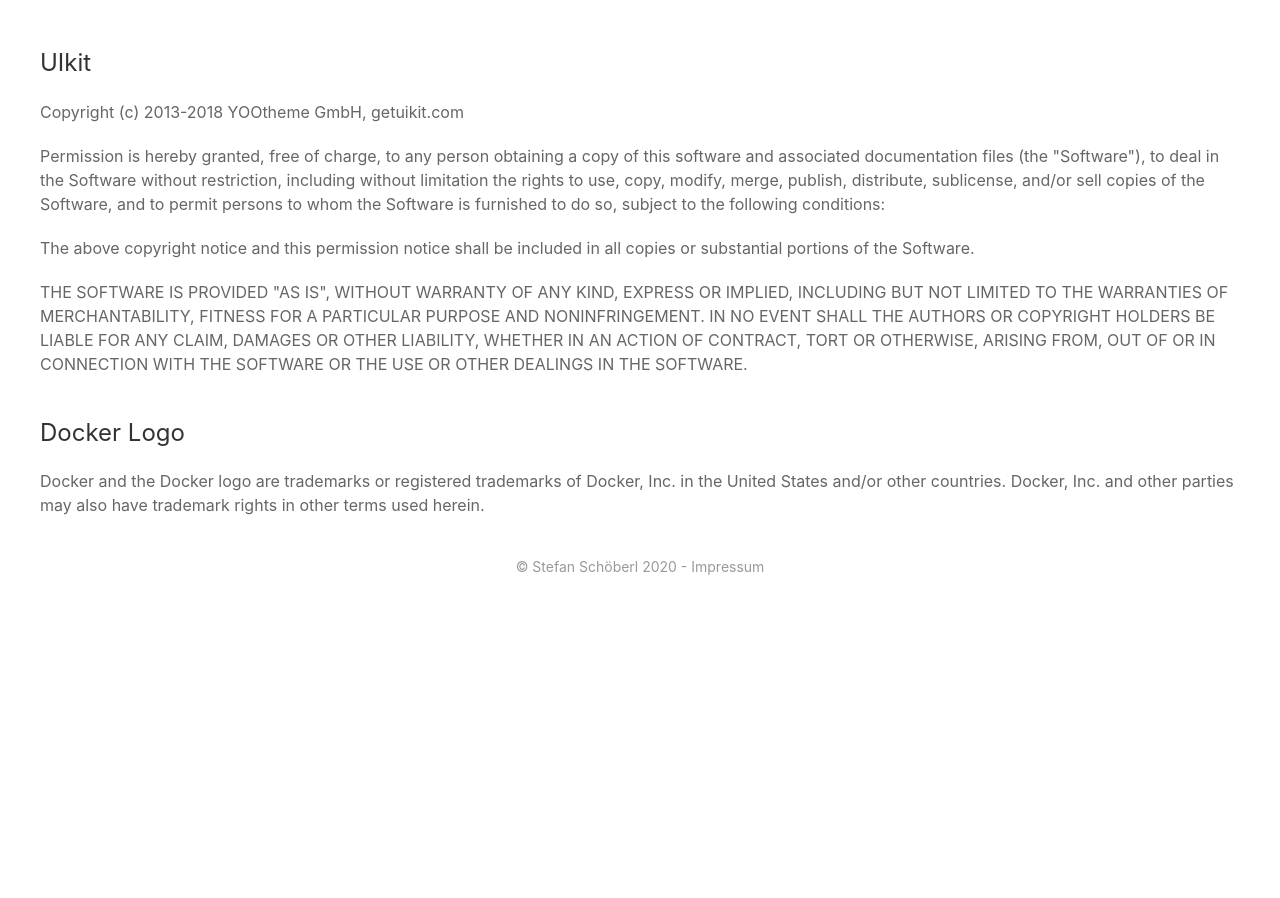
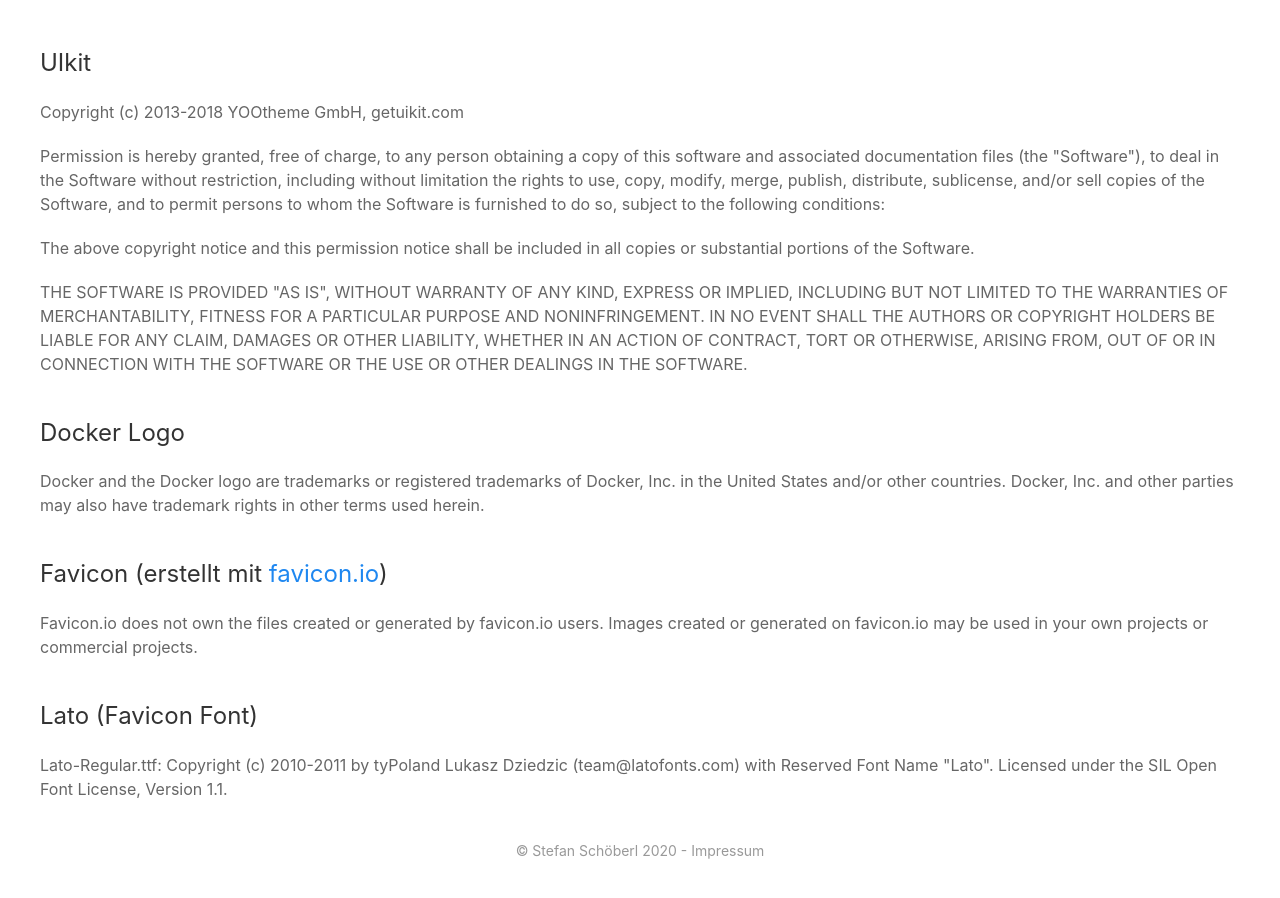
Before and after one commit to stefanschoeberl/stefanschoeberl.github.io, a Jekyll site: the page built from imprint.html, in a window 1280 px wide and 900 px high, scrolled down 1489 px. Built offline with Jekyll 4.4.1, drawn with Linux system fonts in a browser that asks for light colours; before the commit the page ends 2106 px from its top, so only the background shows below that.

Commit message:
Add favicon

```diff
--- a/_layouts/default.html
+++ b/_layouts/default.html
@@ -14,6 +14,10 @@
     {% else %}
     <meta name="robots" content="noindex, nofollow">
     {% endif %}
+    <link rel="apple-touch-icon" sizes="180x180" href="/apple-touch-icon.png">
+    <link rel="icon" type="image/png" sizes="32x32" href="/favicon-32x32.png">
+    <link rel="icon" type="image/png" sizes="16x16" href="/favicon-16x16.png">
+    <link rel="manifest" href="/site.webmanifest">
     <link rel="stylesheet" href="/css/uikit.min.css"/>
     <script src="/js/uikit.min.js"></script>
     <script src="/js/uikit-icons.min.js"></script>
--- a/imprint.html
+++ b/imprint.html
@@ -44,3 +44,9 @@
 
 <h3>Docker Logo</h3>
 <p>Docker and the Docker logo are trademarks or registered trademarks of Docker, Inc. in the United States and/or other countries. Docker, Inc. and other parties may also have trademark rights in other terms used herein.</p>
+
+<h3>Favicon (erstellt mit <a href="https://favicon.io/" target="_blank" rel="noreferrer">favicon.io</a>)</h3>
+<p>Favicon.io does not own the files created or generated by favicon.io users. Images created or generated on favicon.io may be used in your own projects or commercial projects.</p>
+
+<h3>Lato (Favicon Font)</h3>
+<p>Lato-Regular.ttf: Copyright (c) 2010-2011 by tyPoland Lukasz Dziedzic (team@latofonts.com) with Reserved Font Name "Lato". Licensed under the SIL Open Font License, Version 1.1.</p>
```
Also changed, not shown: android-chrome-192x192.png (added), android-chrome-512x512.png (added), apple-touch-icon.png (added), favicon-16x16.png (added), favicon-32x32.png (added), favicon.ico (added), site.webmanifest (added).
